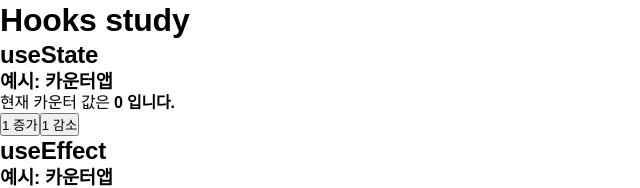
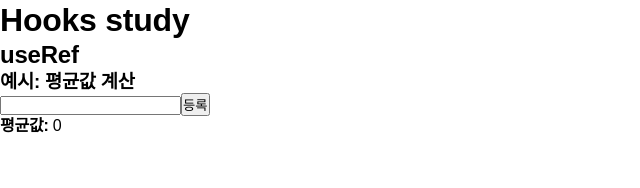
Before and after one commit to shparknr/react-basic, a React (Create React App) app: page / in a window 1280 px wide. Shown: the top 188 px of the page, without its empty margins (0-640 px from the left). Built offline with nearby package versions, Linux system fonts and the light colour scheme; the HTML template or start-up script is replaced by a standard one.

Commit message:
docs : Hooks 1차

```diff
--- /dev/null
+++ b/src/components/Average.js
@@ -0,0 +1,79 @@
+import React, { useRef, useState } from "react";
+
+const getAverage = number => {
+  console.log("평균값 계산 중...");
+  if (number.length === 0) return 0;
+
+  // https://developer.mozilla.org/ko/docs/Web/JavaScript/Reference/Global_Objects/Array/reduce
+  const sum = number.reduce((a, b) => a + b);
+  return sum / number.length;
+};
+
+const Average = () => {
+  const [list, setList] = useState([]);
+  const [number, setNumber] = useState("");
+  // useReF
+  const inputElement = useRef(null);
+
+  //input 이벤트 핸들러
+  const onChange = e => {
+    setNumber(e.target.value);
+    console.log(e.target.value);
+  };
+
+  // button 이벤트 핸들러
+  const onClick = () => {
+    const nextList = list.concat(parseInt(number));
+    setList(nextList);
+    setNumber("");
+
+    //useRef , 입력후 마우스로 찍어야 다시 안찍어도 되게만듦
+    inputElement.current.focus();
+  };
+
+  // useRef 로컬 변수 사용하기
+  // 더블클릭 방지 기능
+  // onClick 함수 대신 preventDblClick 사용
+  const isClick = useRef(false);
+  const preventDblClick = () => {
+    // 2초내에 버튼클릭시 "이미처리중입니다."
+    if (isClick.current) {
+      console.log("이미 처리중입니다.");
+      inputElement.current.focus();
+      return;
+    }
+    console.log("처리 시작");
+    isClick.current = true;
+    onClick();
+
+    // 처리에 2초가 소요된다고 가정.
+    setTimeout(() => {
+      isClick.current = false;
+      console.log("처리완료");
+    }, 2000);
+  };
+
+  const avg = getAverage(list);
+
+  return (
+    <div>
+      <input
+        type="number"
+        value={number}
+        onChange={onChange}
+        ref={inputElement}
+      />
+      <button onClick={preventDblClick}>등록</button>
+      <ul>
+        {list.map((item, index) => (
+          <li key={index}>{item}</li>
+        ))}
+      </ul>
+      <div>
+        <b>평균값: </b> {avg}
+      </div>
+    </div>
+  );
+};
+
+export default Average;
--- a/src/pages/MainPage.js
+++ b/src/pages/MainPage.js
@@ -1,14 +1,15 @@
 import React from "react";
+import CounterUst from "../components/CounterUst";
 import Counter from "../components/Counter";
 import CounterReducer from "../components/CounterReducer";
 import InputReducer from "../components/InputReducer";
-import CounterUst from "../components/CounterUst";
+import Average from "../components/Average";
 
 const MainPage = () => {
   return (
     <div>
       <h1>Hooks study</h1>
-      <div>
+      {/* <div>
         <h2>useState</h2>
         <h3>예시: 카운터앱</h3>
         <CounterUst />
@@ -26,6 +27,11 @@ const MainPage = () => {
       <div>
         <h3>예시: input 상태 관리하기</h3>
         <InputReducer />
+      </div> */}
+      <div>
+        <h2>useRef</h2>
+        <h3>예시: 평균값 계산</h3>
+        <Average />
       </div>
     </div>
   );
```
Also changed, not shown: 1 other file (tests, documents, lock files or other folders).
